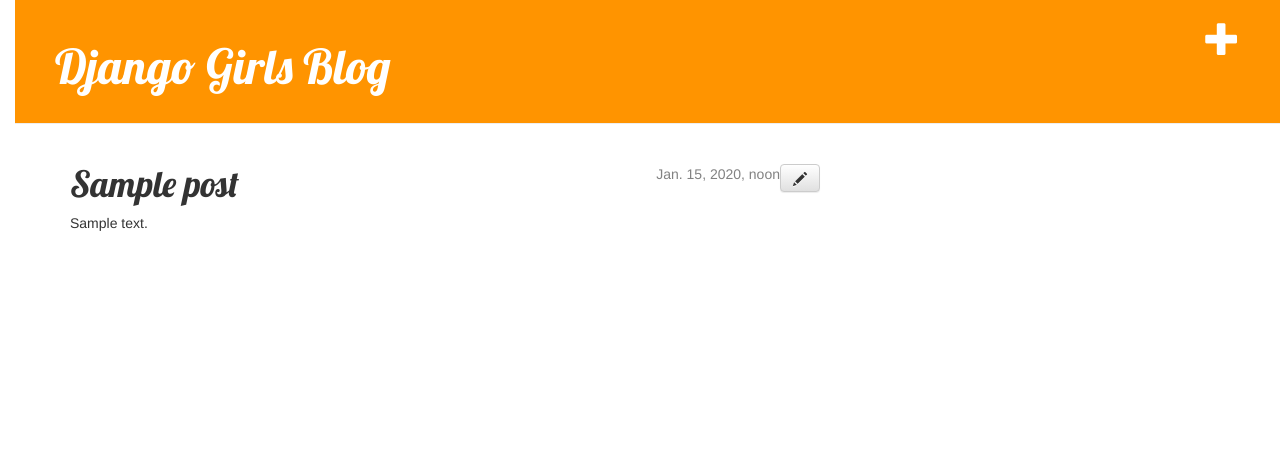
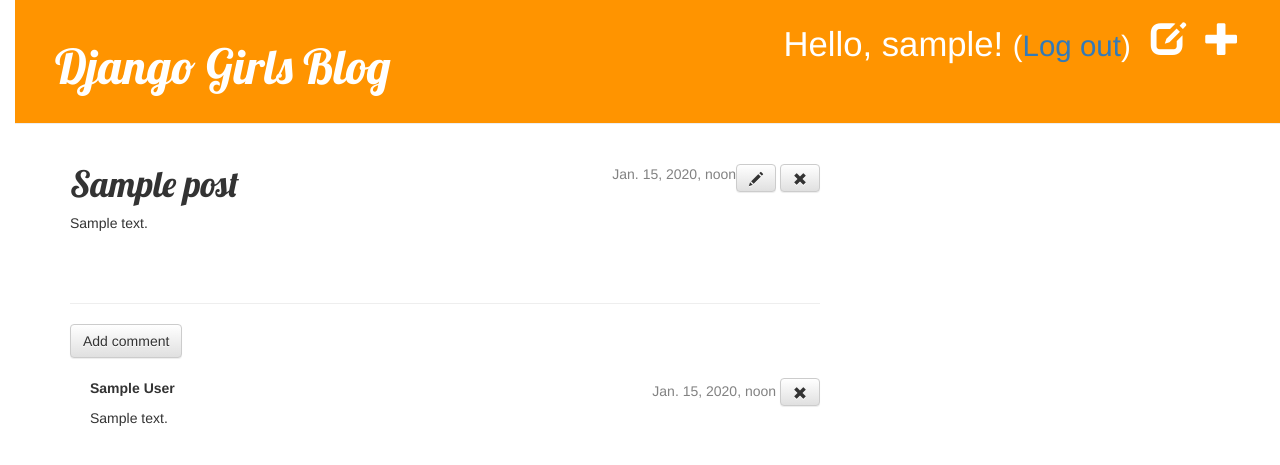
Before and after one commit to kpi-web-guild/django-girls-blog-Miseracle, a Django app: page /post/1/ in a window 1280 px wide. Shown: the top 465 px of the page. Run offline with Django 3.2, Linux system fonts and the light colour scheme; a user stored in the database is signed in; tables that the repository leaves empty hold one stand-in row (values such as "Sample post"); some libraries are stand-ins or nearby versions.

Commit message:
Feature/extensions (#6)
* Add post- publish and delete functionality. Ext#1

* Add simple security(login/logout checks).

* Add comment model.

* Add pg/sql integration, fix bugs with comments.

* Add @property mark and various conventional fixes.

* Exclude migrations from pre-commit hooks.

* Enable email notifications for Travis.

```diff
--- a/blog/admin.py
+++ b/blog/admin.py
@@ -1,5 +1,6 @@
 """Admin functions."""
 from django.contrib import admin
-from .models import Post
+from .models import Post, Comment
 
 admin.site.register(Post)
+admin.site.register(Comment)
--- a/blog/models.py
+++ b/blog/models.py
@@ -30,3 +30,27 @@ class Post(models.Model):
     def __str__(self):
         """Show post title."""
         return self.title
+
+    @property
+    def approved_comments(self):
+        """Return all approved (published) comments."""
+        return self.comments.filter(is_approved=True)
+
+
+class Comment(models.Model):
+    """Represents a comment to post."""
+
+    post = models.ForeignKey('Post', related_name='comments')
+    author = models.CharField(max_length=200)
+    text = models.TextField()
+    created_date = models.DateTimeField(default=timezone.now)
+    is_approved = models.BooleanField(default=False)
+
+    def approve(self):
+        """Approve comment."""
+        self.is_approved = True
+        self.save()
+
+    def __str__(self):
+        """Represent a comment as a string by its text."""
+        return self.text
--- a/blog/static/css/blog.css
+++ b/blog/static/css/blog.css
@@ -52,3 +52,7 @@ h1, h2, h3, h4 {
 .post h1 a, .post h1 a:visited {
      color: #000000;
 }
+
+.comment {
+    margin: 20px 0px 20px 20px;
+}
--- a/blog/templates/blog/base.html
+++ b/blog/templates/blog/base.html
@@ -10,7 +10,11 @@
     <body>
         <div class="page-header">
           {% if user.is_authenticated %}
-            <a href="{% url 'blog.views.post_new' %}" class="top-menu"><span class="glyphicon glyphicon-plus"></span></a>
+            <a href="{% url 'post_new' %}" class="top-menu"><span class="glyphicon glyphicon-plus"></span></a>
+            <a href="{% url 'post_draft_list' %}" class="top-menu"><span class="glyphicon glyphicon-edit"></span></a>
+            <p class="top-menu">Hello, {{ user.username }}! <small>(<a href="{% url 'logout' %}">Log out</a>)</small></p>
+          {% else %}
+            <a href="{% url 'login' %}" class="top-menu"><span class="glyphicon glyphicon-lock"></span></a>
           {% endif %}
             <h1><a href="/">Django Girls Blog</a></h1>
         </div>
--- a/blog/templates/blog/post_detail.html
+++ b/blog/templates/blog/post_detail.html
@@ -3,14 +3,40 @@
 {% block content %}
     <div class="post">
       <div style="float : right">
-        <a class="btn btn-default" href="{% url 'post_edit' pk=post.pk %}"><span class="glyphicon glyphicon-pencil"></span></a>
+        {% if user.is_authenticated %}
+          <a class="btn btn-default" href="{% url 'post_edit' pk=post.pk %}"><span class="glyphicon glyphicon-pencil"></span></a>
+          <a class="btn btn-default" href="{% url 'post_remove' pk=post.pk %}"><span class="glyphicon glyphicon-remove"></span></a>
+        {% else %}
+          <a href="{% url 'login' %}" class="top-menu"><span class="glyphicon glyphicon-lock"></span></a>
+        {% endif %}
       </div>
         {% if post.published_date %}
             <div class="date">
                 {{ post.published_date }}
             </div>
+        {% else %}
+            <a class="btn btn-default" href="{% url 'post_publish' pk=post.pk %}">Publish</a>
         {% endif %}
         <h1>{{ post.title }}</h1>
-        <p>{{ post.text|linebreaksbr }}</p>
+        <p>{{ post.text | linebreaksbr }}</p>
     </div>
+    <hr>
+    <a class="btn btn-default" href="{% url 'add_comment' pk=post.pk %}">Add comment</a>
+    {% for comment in post.comments.all %}
+        {% if user.is_authenticated or comment.is_approved %}
+        <div class="comment">
+            <div class="date">
+                {{ comment.created_date }}
+                <a class="btn btn-default" href="{% url 'comment_remove' pk=comment.pk %}"><span class="glyphicon glyphicon-remove"></span></a>
+                {% if not comment.is_approved %}
+                    <a class="btn btn-default" href="{% url 'comment_approve' pk=comment.pk %}"><span class="glyphicon glyphicon-ok"></span></a>
+                {% endif %}
+            </div>
+            <strong>{{ comment.author }}</strong>
+            <p>{{ comment.text | linebreaks }}</p>
+        </div>
+        {% endif %}
+    {% empty %}
+        <p>No comments here yet :(</p>
+    {% endfor %}
 {% endblock %}
--- a/blog/templates/blog/post_list.html
+++ b/blog/templates/blog/post_list.html
@@ -7,6 +7,7 @@
         </div>
         <h1><a href="{% url 'post_detail' pk=post.pk %}">{{ post.title }}</a></h1>
         <p>{{ post.text|linebreaksbr }}</p>
+        <a href="{% url 'post_detail' pk=post.pk %}">Comments: {{ post.approved_comments.count }}</a>
     </div>
 {% endfor %}
 {% endblock content %}
--- a/blog/urls.py
+++ b/blog/urls.py
@@ -8,7 +8,13 @@ from . import views
 
 urlpatterns = [
     url(r'^$', views.post_list, name='post_list'),
-    url(r'^post/(?P<pk>[0-9]+)/$', views.post_detail, name='post_detail'),
+    url(r'^post/(?P<pk>\d+)/$', views.post_detail, name='post_detail'),
     url(r'^post/new/$', views.post_new, name='post_new'),
-    url(r'^post/(?P<pk>[0-9]+)/edit/$', views.post_edit, name='post_edit'),
+    url(r'^post/(?P<pk>\d+)/edit/$', views.post_edit, name='post_edit'),
+    url(r'^drafts/$', views.post_draft_list, name='post_draft_list'),
+    url(r'^post/(?P<pk>\d+)/publish/$', views.post_publish, name='post_publish'),
+    url(r'^post/(?P<pk>\d+)/remove/$', views.post_remove, name='post_remove'),
+    url(r'^post/(?P<pk>\d+)/comment/$', views.add_comment, name='add_comment'),
+    url(r'^comment/(?P<pk>\d+)/approve/$', views.comment_approve, name='comment_approve'),
+    url(r'^comment/(?P<pk>\d+)/remove/$', views.comment_remove, name='comment_remove'),
 ]
--- a/blog/views.py
+++ b/blog/views.py
@@ -4,9 +4,10 @@
 """
 
 from django.shortcuts import render, get_object_or_404, redirect
-from .models import Post
+from .models import Post, Comment
 from django.utils import timezone
-from .forms import PostForm
+from .forms import PostForm, CommentForm
+from django.contrib.auth.decorators import login_required
 # Create your views here.
 
 
@@ -26,6 +27,7 @@ def post_detail(request, pk):
     return render(request, 'blog/post_detail.html', {'post': post})
 
 
+@login_required
 def post_new(request):
     """Create new post."""
     if request.method == 'POST':
@@ -33,7 +35,6 @@ def post_new(request):
         if form.is_valid():
             post = form.save(commit=False)
             post.author = request.user
-            post.published_date = timezone.now()
             post.save()
             return redirect('blog.views.post_detail', pk=post.pk)
     else:
@@ -41,6 +42,7 @@ def post_new(request):
     return render(request, 'blog/post_edit.html', {'form': form})
 
 
+@login_required
 def post_edit(request, pk):
     """Edit existing post."""
     post = get_object_or_404(Post, pk=pk)
@@ -49,9 +51,67 @@ def post_edit(request, pk):
         if form.is_valid():
             post = form.save(commit=False)
             post.author = request.user
-            post.published_date = timezone.now()
             post.save()
             return redirect('blog.views.post_detail', pk=post.pk)
     else:
         form = PostForm(instance=post)
     return render(request, 'blog/post_edit.html', {'form': form})
+
+
+@login_required
+def post_draft_list(request):
+    """Unpublished posts."""
+    posts = (
+        Post.objects
+        .filter(published_date__isnull=True)
+        .order_by('created_date')
+    )
+    return render(request, 'blog/post_draft_list.html', {'posts': posts})
+
+
+@login_required
+def post_publish(request, pk):
+    """Publish post."""
+    post = get_object_or_404(Post, pk=pk)
+    post.publish()
+    return redirect('post_detail', pk=pk)
+
+
+@login_required
+def post_remove(request, pk):
+    """Delete post."""
+    post = get_object_or_404(Post, pk=pk)
+    post.delete()
+    return redirect('post_list')
+
+
+def add_comment(request, pk):
+    """Add comment to post."""
+    post = get_object_or_404(Post, pk=pk)
+    if request.method == 'POST':
+        form = CommentForm(request.POST)
+        if form.is_valid():
+            comment = form.save(commit=False)
+            comment.post = post
+            comment.save()
+            return redirect('post_detail', pk=post.pk)
+    else:
+        form = CommentForm()
+    return render(request, 'blog/add_comment.html', {'form': form})
+
+
+@login_required
+def comment_approve(request, pk):
+    """Approve (publish) comment."""
+    comment = get_object_or_404(Comment, pk=pk)
+    comment.approve()
+    return redirect('post_detail', pk=comment.post.pk)
+
+
+@login_required
+def comment_remove(request, pk):
+    """Delete comment."""
+    comment = get_object_or_404(Comment, pk=pk)
+    post_pk = comment.post.pk
+    comment.delete()
+    return redirect('post_detail', pk=post_pk)
--- a/mysite/urls.py
+++ b/mysite/urls.py
@@ -6,6 +6,7 @@
 
 from django.conf.urls import include, url
 from django.contrib import admin
+from django.contrib.auth import views
 
 urlpatterns = [
     # Examples:
@@ -14,4 +15,6 @@ urlpatterns = [
 
     url(r'^admin/', include(admin.site.urls)),
     url(r'', include('blog.urls')),
+    url(r'^accounts/login/$', views.login, name='login'),
+    url(r'^accounts/logout/$', views.logout, name='logout', kwargs={'next_page': '/'}),
 ]
```
Also changed, not shown: blog/forms.py (+11 -1 lines), blog/templates/blog/add_comment.html (added, +9 -0 lines), blog/templates/blog/post_draft_list.html (added, +11 -0 lines), blog/templates/registration/login.html (added, +27 -0 lines), mysite/settings.py (+7 -2 lines), .pre-commit-config.yaml, blog/migrations/0002_comment.py (added), blog/migrations/0003_auto_20170115_1541.py (added).
